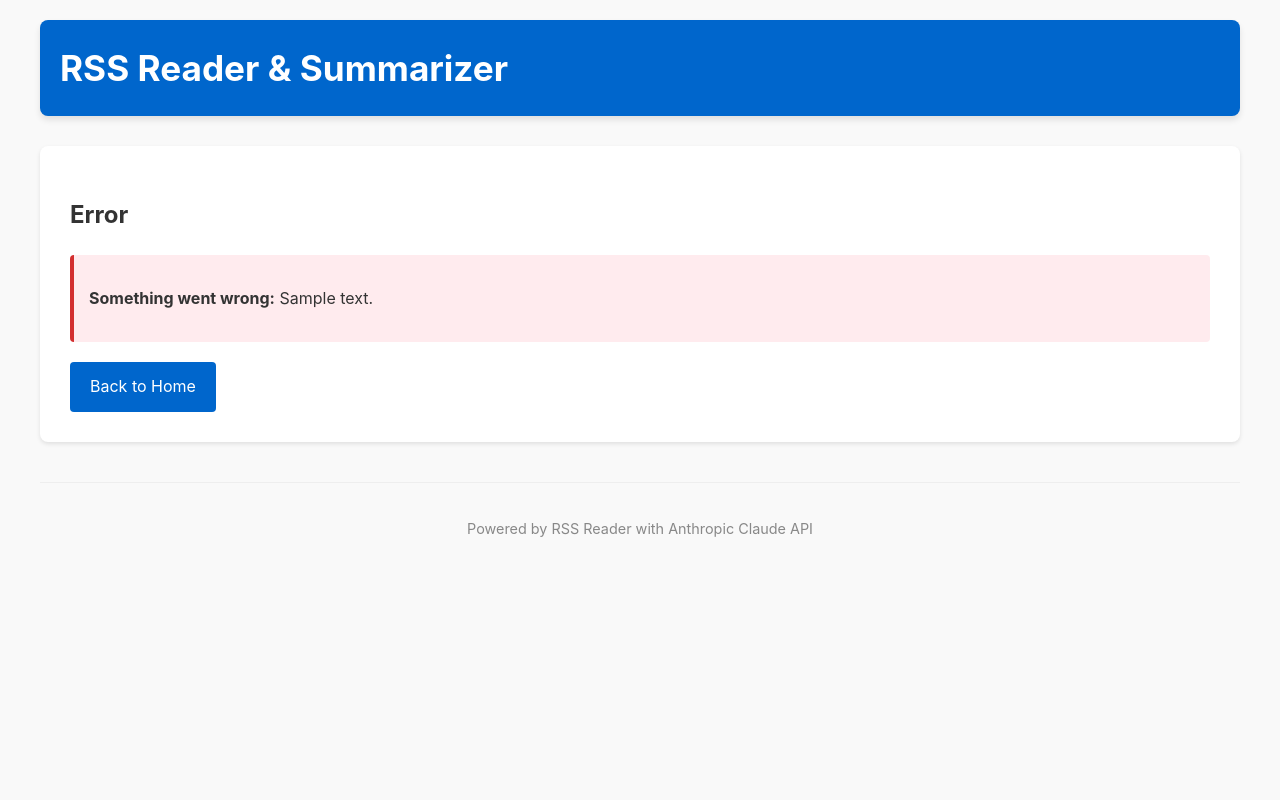
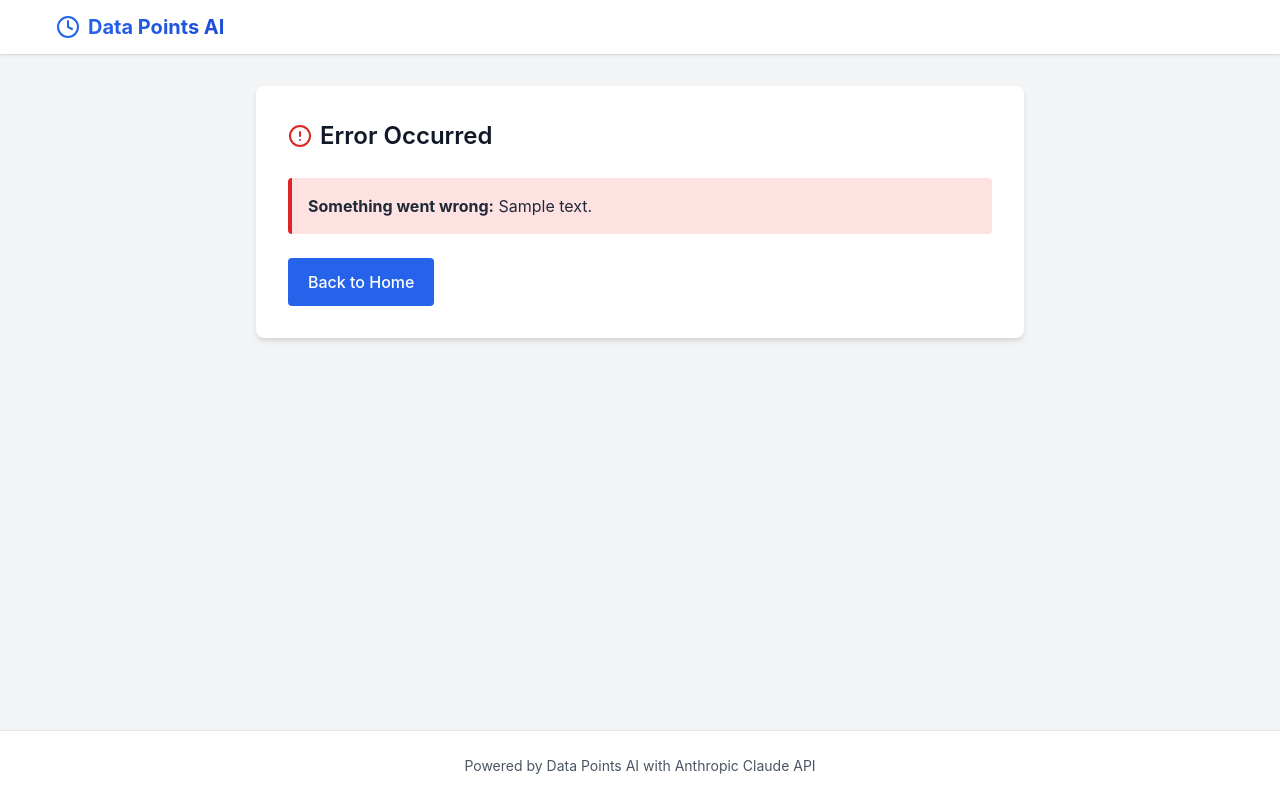
Before and after one commit to tcarmody/rss-reader, a Flask app: template templates/error.html in a window 1280 px wide. Run offline with Flask 2, Linux system fonts and the light colour scheme; the template is opened without the code that fills it: most values are stand-ins (such as "Sample title", 1, 10 or a date in 2020); parts of the project's set-up code (start-up, migrations or seed data) failed here and were passed over.

Commit message:
Updated error template

```diff
--- a/templates/error.html
+++ b/templates/error.html
@@ -3,87 +3,227 @@
 <head>
   <meta charset="UTF-8">
   <meta name="viewport" content="width=device-width, initial-scale=1.0">
-    <title>RSS Reader - Error</title>
+  <title>Data Points AI - Error</title>
   <style>
+    :root {
+      --primary: #2563eb;
+      --primary-dark: #1d4ed8;
+      --danger: #dc2626;
+      --danger-light: #fee2e2;
+      --success: #16a34a;
+      --neutral-50: #f9fafb;
+      --neutral-100: #f3f4f6;
+      --neutral-200: #e5e7eb;
+      --neutral-300: #d1d5db;
+      --neutral-400: #9ca3af;
+      --neutral-500: #6b7280;
+      --neutral-600: #4b5563;
+      --neutral-700: #374151;
+      --neutral-800: #1f2937;
+      --neutral-900: #111827;
+      --shadow-sm: 0 1px 2px 0 rgba(0, 0, 0, 0.05);
+      --shadow: 0 1px 3px 0 rgba(0, 0, 0, 0.1), 0 1px 2px 0 rgba(0, 0, 0, 0.06);
+      --shadow-md: 0 4px 6px -1px rgba(0, 0, 0, 0.1), 0 2px 4px -1px rgba(0, 0, 0, 0.06);
+      --shadow-lg: 0 10px 15px -3px rgba(0, 0, 0, 0.1), 0 4px 6px -2px rgba(0, 0, 0, 0.05);
+      --radius-sm: 0.125rem;
+      --radius: 0.25rem;
+      --radius-md: 0.375rem;
+      --radius-lg: 0.5rem;
+    }
+
+    * {
+      margin: 0;
+      padding: 0;
+      box-sizing: border-box;
+    }
+
     body {
       font-family: -apple-system, BlinkMacSystemFont, 'Segoe UI', Roboto, Oxygen, Ubuntu, Cantarell, 'Open Sans', 'Helvetica Neue', sans-serif;
-            line-height: 1.6;
-            color: #333;
+      line-height: 1.5;
+      color: var(--neutral-800);
+      background-color: var(--neutral-100);
+    }
+
+    .app-container {
+      display: flex;
+      flex-direction: column;
+      min-height: 100vh;
+    }
+
+    .nav {
+      background-color: white;
+      box-shadow: var(--shadow);
+      position: sticky;
+      top: 0;
+      z-index: 10;
+    }
+
+    .nav-container {
       max-width: 1200px;
       margin: 0 auto;
-            padding: 20px;
-            background-color: #f9f9f9;
+      padding: 0.75rem 1rem;
+      display: flex;
+      align-items: center;
+      justify-content: space-between;
     }
-        header {
-            background-color: #0066cc;
-            color: white;
-            padding: 20px;
-            border-radius: 8px;
-            margin-bottom: 30px;
-            box-shadow: 0 4px 6px rgba(0, 0, 0, 0.1);
+
+    .logo {
+      display: flex;
+      align-items: center;
+      font-weight: 700;
+      font-size: 1.25rem;
+      color: var(--neutral-900);
+      text-decoration: none;
     }
-        h1 {
+
+    .logo svg {
+      margin-right: 0.5rem;
+      color: var(--primary);
+    }
+
+    .logo-text {
+      background: linear-gradient(90deg, var(--primary) 0%, var(--primary-dark) 100%);
+      background-clip: text;
+      -webkit-background-clip: text;
+      -webkit-text-fill-color: transparent;
+    }
+
+    .main {
+      flex: 1;
+      max-width: 800px;
+      margin: 0 auto;
+      padding: 2rem 1rem;
+      width: 100%;
+    }
+
+    .card {
+      background-color: white;
+      border-radius: var(--radius-lg);
+      box-shadow: var(--shadow-md);
+      padding: 2rem;
+      margin-bottom: 2rem;
+    }
+
+    .card-title {
+      font-size: 1.5rem;
+      font-weight: 600;
+      color: var(--neutral-900);
+      margin-bottom: 1.5rem;
+      display: flex;
+      align-items: center;
+      gap: 0.5rem;
+    }
+
+    .card-title svg {
+      color: var(--danger);
+    }
+
+    .error-message {
+      background-color: var(--danger-light);
+      border-left: 4px solid var(--danger);
+      border-radius: var(--radius);
+      padding: 1rem;
+      margin-bottom: 1.5rem;
+      color: var(--neutral-800);
+    }
+
+    .error-message p {
       margin: 0;
-            font-size: 2.2em;
     }
-        .container {
-            background: white;
-            border-radius: 8px;
-            padding: 30px;
-            margin-bottom: 30px;
-            box-shadow: 0 2px 4px rgba(0, 0, 0, 0.1);
-        }
-        .error-box {
-            background-color: #ffebee;
-            border-left: 4px solid #d32f2f;
-            padding: 15px;
-            margin-bottom: 20px;
-            border-radius: 4px;
-        }
+
     .button {
       display: inline-block;
-            background-color: #0066cc;
+      padding: 0.75rem 1.25rem;
+      font-weight: 500;
       color: white;
+      background-color: var(--primary);
       border: none;
-            padding: 12px 20px;
-            border-radius: 4px;
-            font-size: 16px;
+      border-radius: var(--radius);
       cursor: pointer;
       text-decoration: none;
-            transition: background-color 0.3s;
+      transition: background-color 0.2s, transform 0.1s;
     }
+
     .button:hover {
-            background-color: #0055aa;
+      background-color: var(--primary-dark);
     }
-        footer {
+
+    .button:active {
+      transform: translateY(1px);
+    }
+
+    .error-actions {
+      display: flex;
+      gap: 1rem;
+      margin-top: 1.5rem;
+    }
+
+    .footer {
+      background-color: white;
+      border-top: 1px solid var(--neutral-200);
+      padding: 1.5rem;
       text-align: center;
-            margin-top: 40px;
-            padding-top: 20px;
-            border-top: 1px solid #eee;
-            color: #888;
-            font-size: 0.9em;
+    }
+
+    .footer p {
+      color: var(--neutral-600);
+      font-size: 0.875rem;
+    }
+
+    @media (max-width: 640px) {
+      .card {
+        padding: 1.5rem;
+      }
+
+      .error-actions {
+        flex-direction: column;
+      }
+
+      .button {
+        width: 100%;
+        text-align: center;
+      }
     }
   </style>
 </head>
 <body>
-    <header>
-        <h1>RSS Reader & Summarizer</h1>
-    </header>
+  <div class="app-container">
+    <nav class="nav">
+      <div class="nav-container">
+        <a href="/" class="logo">
+          <svg xmlns="http://www.w3.org/2000/svg" width="24" height="24" viewBox="0 0 24 24" fill="none" stroke="currentColor" stroke-width="2" stroke-linecap="round" stroke-linejoin="round">
+            <circle cx="12" cy="12" r="10"></circle>
+            <path d="M12 6v6l4 2"></path>
+          </svg>
+          <span class="logo-text">Data Points AI</span>
+        </a>
+      </div>
+    </nav>
 
-    <main>
-        <div class="container">
-            <h2>Error</h2>
+    <main class="main">
+      <div class="card">
+        <h1 class="card-title">
+          <svg xmlns="http://www.w3.org/2000/svg" width="24" height="24" viewBox="0 0 24 24" fill="none" stroke="currentColor" stroke-width="2" stroke-linecap="round" stroke-linejoin="round">
+            <circle cx="12" cy="12" r="10"></circle>
+            <line x1="12" y1="8" x2="12" y2="12"></line>
+            <line x1="12" y1="16" x2="12.01" y2="16"></line>
+          </svg>
+          Error Occurred
+        </h1>
 
-            <div class="error-box">
+        <div class="error-message">
           <p><strong>Something went wrong:</strong> {{ message }}</p>
         </div>
 
+        <div class="error-actions">
           <a href="/" class="button">Back to Home</a>
+        </div>
       </div>
     </main>
 
-    <footer>
-        <p>Powered by RSS Reader with Anthropic Claude API</p>
+    <footer class="footer">
+      <p>Powered by Data Points AI with Anthropic Claude API</p>
     </footer>
+  </div>
 </body>
 </html>
```
Lines whose indentation alone changed are shown as unchanged.
